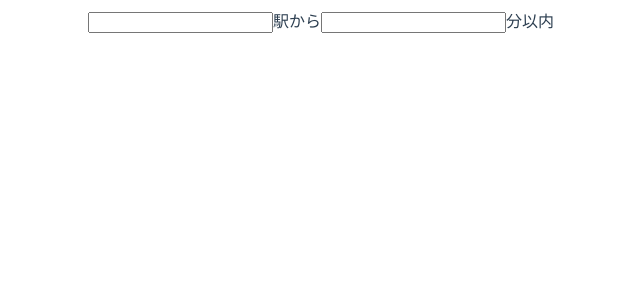
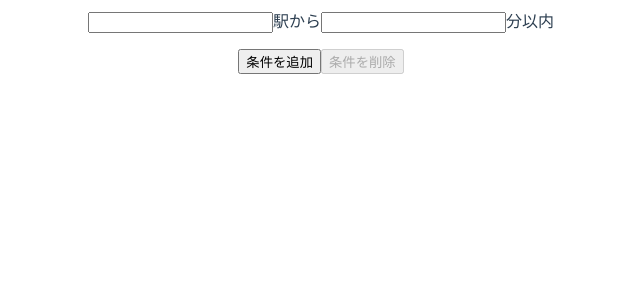
Before and after one commit to wbtaro/trange_front, a Vue app: page /search in a window 1280 px wide. Shown: the top 300 px of the page, without its empty margins (319-959 px from the left). Built offline with nearby package versions, Linux system fonts and the light colour scheme.

Commit message:
create form add/delete buttons

```diff
--- a/src/components/SearchForm.vue
+++ b/src/components/SearchForm.vue
@@ -12,11 +12,7 @@
 </template>
 
 <script>
-import {
-defineComponent,
-//   toRefs,
-//   computed,
-} from '@vue/composition-api';
+import { defineComponent } from "@vue/composition-api";
 
 export default defineComponent({
   props: {
--- a/src/router/index.js
+++ b/src/router/index.js
@@ -10,15 +10,6 @@ const routes = [
     path: "/",
     name: "Home",
     component: Home
-  },
-  {
-    path: "/about",
-    name: "About",
-    // route level code-splitting
-    // this generates a separate chunk (about.[hash].js) for this route
-    // which is lazy-loaded when the route is visited.
-    component: () =>
-      import(/* webpackChunkName: "about" */ "../views/About.vue")
   },
   {
     path: "/search",
--- a/src/views/About.vue
+++ /dev/null
@@ -1,5 +0,0 @@
-<template>
-  <div class="about">
-    <h1>This is an about page</h1>
-  </div>
-</template>
--- a/src/views/Search.vue
+++ b/src/views/Search.vue
@@ -6,21 +6,34 @@
       :key="index"
       :index="index"
       :searchCondition="searchCondition"
-     >
-     </searchForm>
+    >
+    </searchForm>
+    <p>
+      <button
+        @click="addSearchCondition"
+        ref="addConditionButton"
+      >
+        条件を追加
+      </button>
+      <button
+        @click="deleteSearchCondition"
+        ref="deleteConditionButton"
+        disabled
+      >
+        条件を削除
+      </button>
+    </p>
   </div>
 </template>
 
 <script>
-import {
-  defineComponent,
-} from '@vue/composition-api'
-import SearchForm from "@/components/SearchForm.vue"
+import { defineComponent } from "@vue/composition-api";
+import SearchForm from "@/components/SearchForm.vue";
 
 class SearchCondition {
   constructor(){
-    this.station = '';
-    this.upperMinute = '';
+    this.station = "";
+    this.upperMinute = "";
   }
 }
 
@@ -31,7 +44,29 @@ export default defineComponent({
   data(){
     return {
       searchConditions: [new SearchCondition()],
+      maxConditionNum: 4,
+      minConditionNum: 1
     }
   },
+  methods: {
+    addSearchCondition: function(){
+      this.searchConditions.push(new SearchCondition());
+      if (this.searchConditions.length == this.maxConditionNum) {
+        this.$refs.addConditionButton.disabled = true;
+      }
+      if (this.searchConditions.length > this.minConditionNum){
+        this.$refs.deleteConditionButton.disabled = false;
+      }
+    },
+    deleteSearchCondition: function(){
+      this.searchConditions.pop();
+      if (this.searchConditions.length < this.maxConditionNum){
+        this.$refs.addConditionButton.disabled = false;
+      }
+      if (this.searchConditions.length == this.minConditionNum){
+        this.$refs.deleteConditionButton.disabled = true;
+      }
+    }
+  }
 })
 </script>
```
